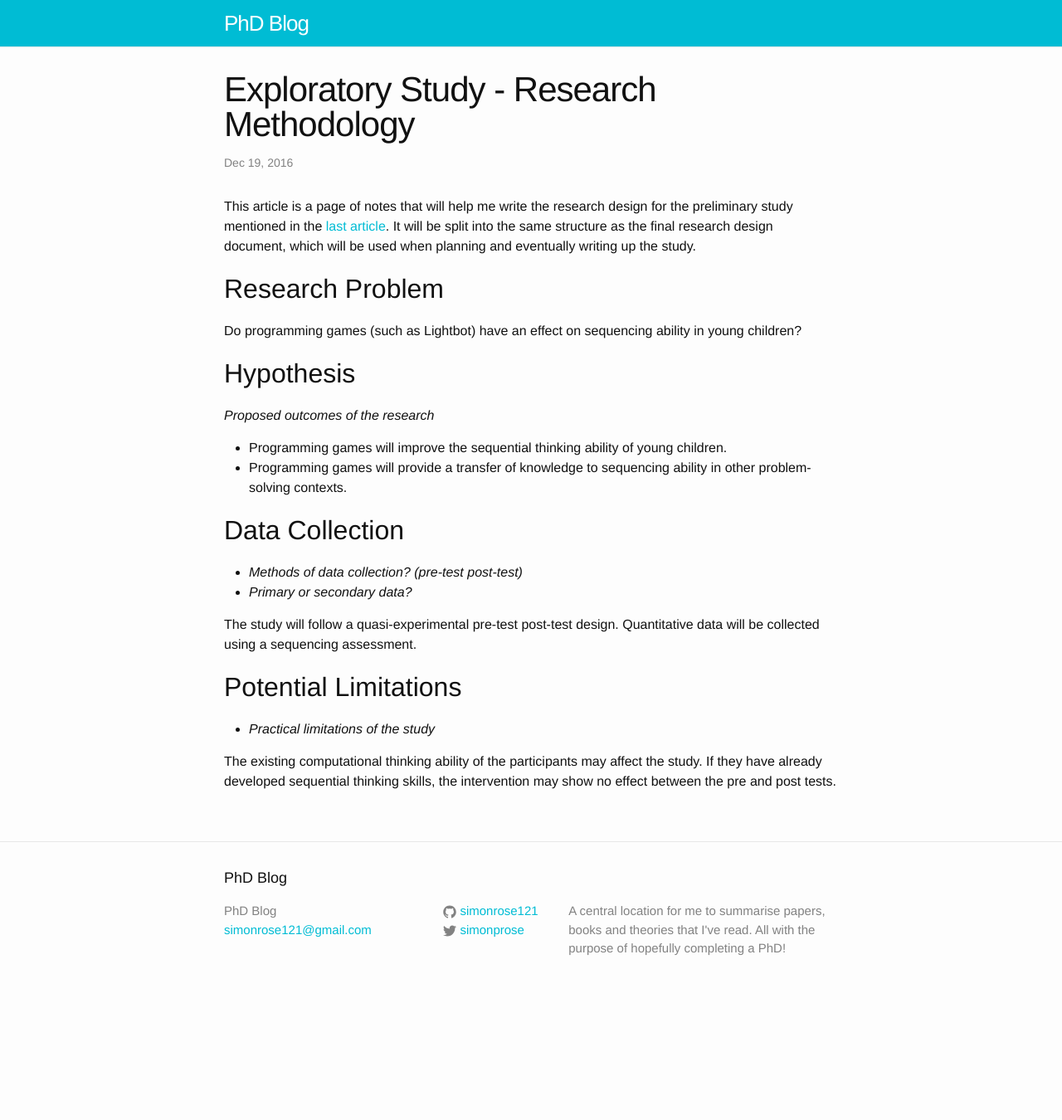
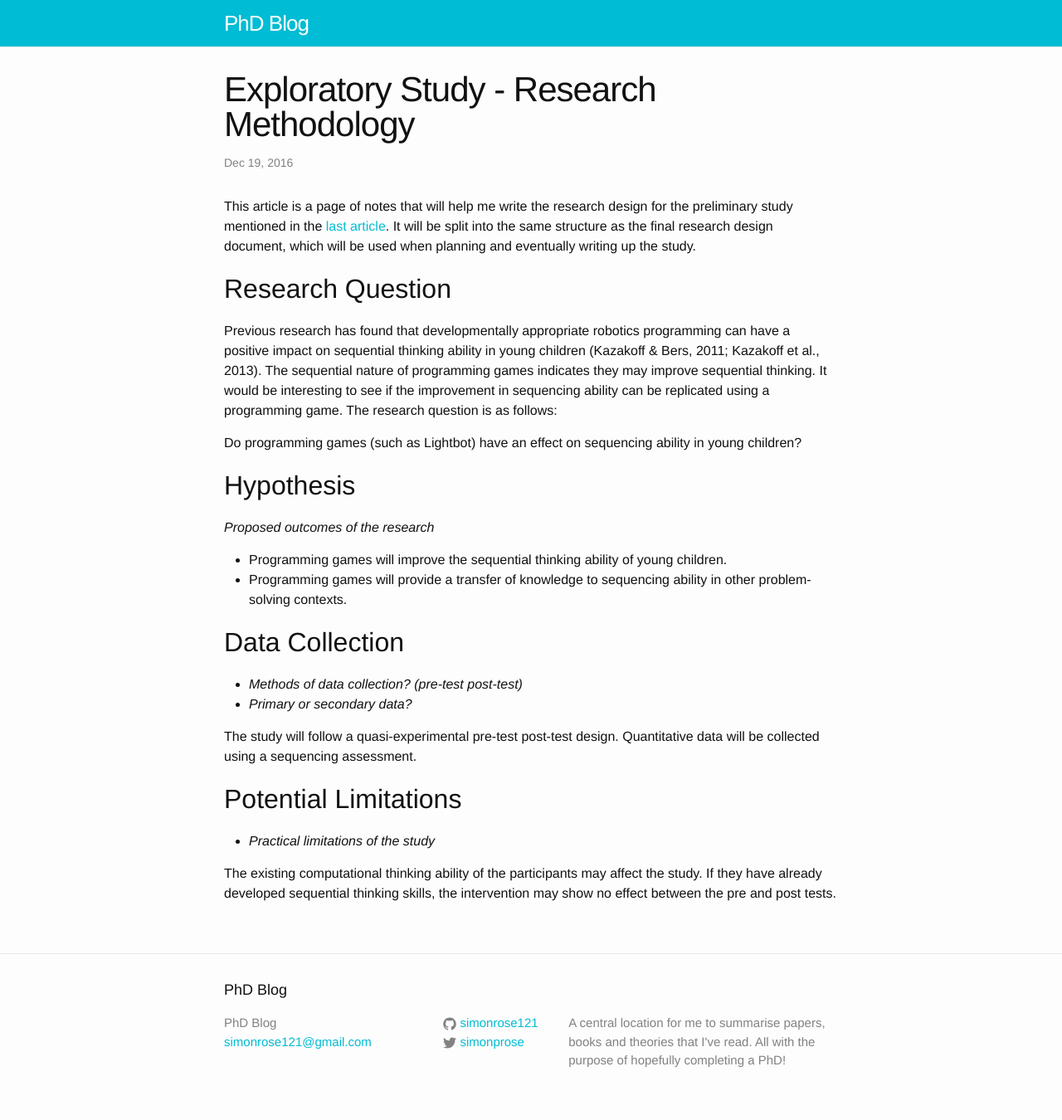
Before and after one commit to simonrose121/phd, a Jekyll site: the page built from _posts/2016-12-19-sequencing-study.md, in a window 1280 px wide. Shown: the whole page at 83% size. Built offline with Jekyll 4.4.1, drawn with Linux system fonts in a browser that asks for light colours; before the commit the page ends 1215 px from its top, so only the background shows below that.

Commit message:
Change research question

```diff
--- a/_posts/2016-12-19-sequencing-study.md
+++ b/_posts/2016-12-19-sequencing-study.md
@@ -7,7 +7,9 @@ categories: study
 
 This article is a page of notes that will help me write the research design for the preliminary study mentioned in the [last article]({{ site.baseurl }}{% post_url 2016-12-13-preliminary-study %}). It will be split into the same structure as the final research design document, which will be used when planning and eventually writing up the study.
 
-## Research Problem
+## Research Question
+
+Previous research has found that developmentally appropriate robotics programming can have a positive impact on sequential thinking ability in young children (Kazakoff & Bers, 2011; Kazakoff et al., 2013). The sequential nature of programming games indicates they may improve sequential thinking. It would be interesting to see if the improvement in sequencing ability can be replicated using a programming game. The research question is as follows:
 
 Do programming games (such as Lightbot) have an effect on sequencing ability in young children?
 
```
